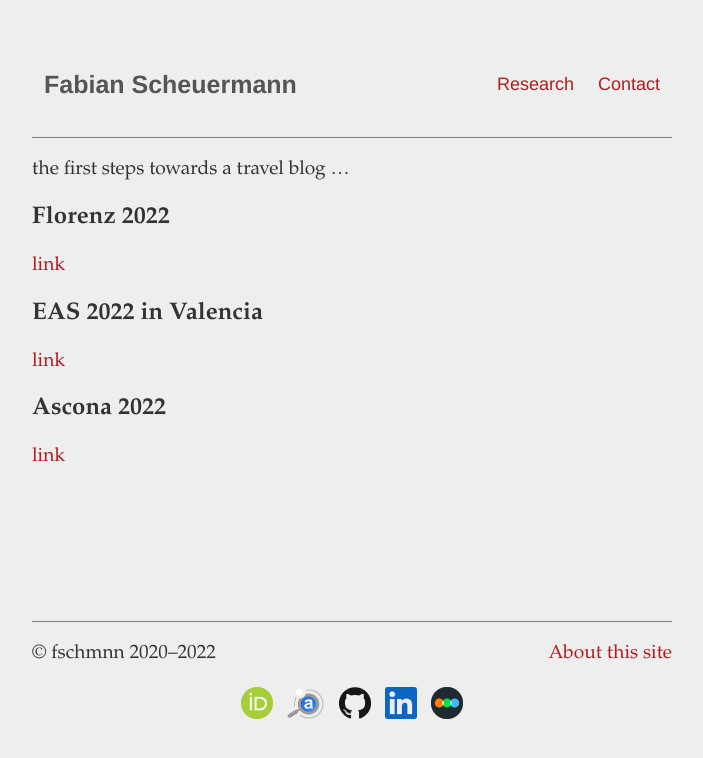
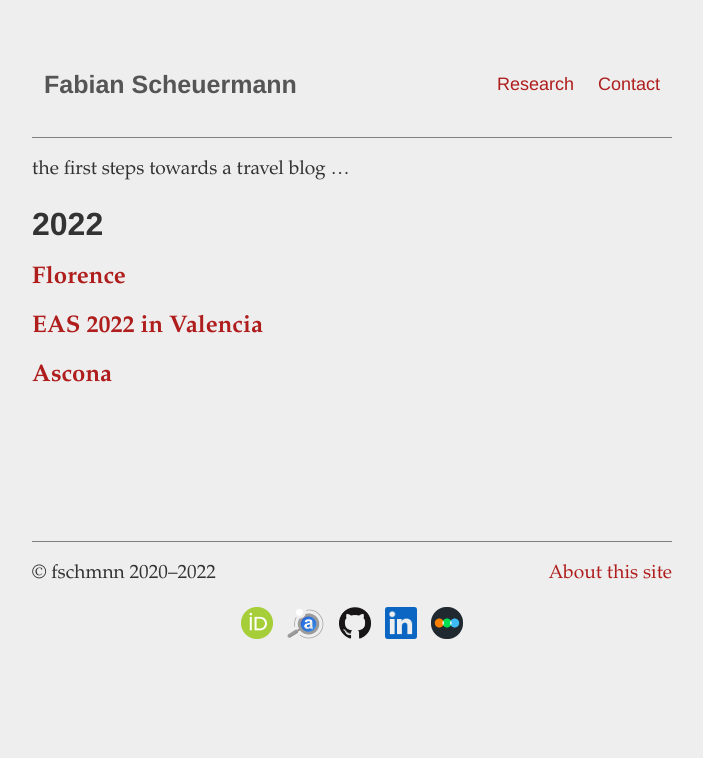
Before and after one commit to fschmnn/fschmnn.github.io, a Jekyll site: the page built from _pages/travel.md, in a window 1280 px wide. Shown: the top 758 px of the page, without its empty margins (288-991 px from the left). Built offline with Jekyll 4.4.1, drawn with Linux system fonts in a browser that asks for light colours.

```diff
--- a/_pages/travel.md
+++ b/_pages/travel.md
@@ -6,15 +6,12 @@ permalink: /travel/
 
 the first steps towards a travel blog ...
 
-## Florenz 2022
+# 2022
 
-[link](/travel/florence)
+## [Florence](/travel/florence)
 
 
-## EAS 2022 in Valencia
+## [EAS 2022 in Valencia](/travel/valencia)
 
-[link](/travel/valencia)
 
-## Ascona 2022
-
-[link](/travel/ascona)
+## [Ascona](/travel/ascona)
```
Also changed, not shown: _pages/travel/ascona.md (+2 -2 lines), _pages/travel/florence.md (+3 -3 lines), _pages/travel/valencia.md (+2 -2 lines).
